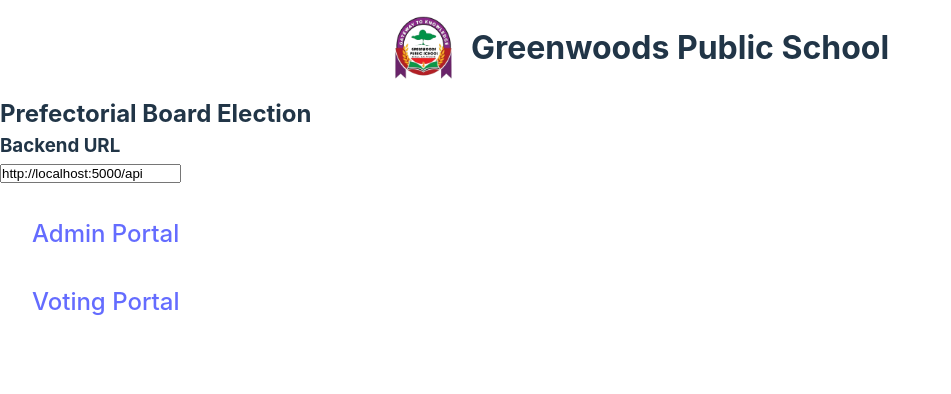
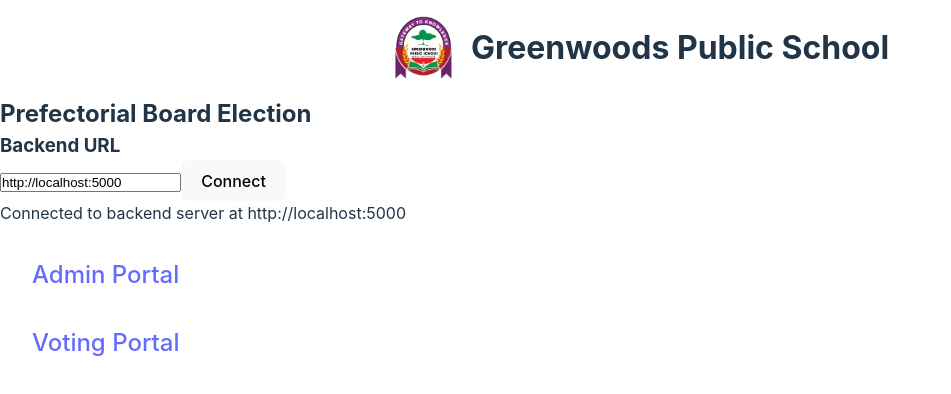
Before and after one commit to shafiahaz2478/school-election-manager, a React (Vite) app: page / in a window 1280 px wide. Shown: the top 394 px of the page, without its empty margins (0-951 px from the left). Built offline with nearby package versions, Linux system fonts and the light colour scheme; no server answers.

Commit message:
Refactor API connection
Also introduce websocket

```diff
--- a/package.json
+++ b/package.json
@@ -12,7 +12,8 @@
   "dependencies": {
     "react": "^18.3.1",
     "react-dom": "^18.3.1",
-    "react-router-dom": "^6.23.1"
+    "react-router-dom": "^6.23.1",
+    "socket.io-client": "^4.7.5"
   },
   "devDependencies": {
     "@types/react": "^18.3.3",
--- a/src/App.jsx
+++ b/src/App.jsx
@@ -7,7 +7,7 @@
 import routes from "./routes.jsx";
 
 function App() {
-  const [baseUrl, setBaseUrl] = useState("http://localhost:5000/api");
+  const [baseUrl, setBaseUrl] = useState("http://localhost:5000");
 
   const router = createBrowserRouter(routes);
 
--- /dev/null
+++ b/src/components/BackendConnection.jsx
@@ -0,0 +1,48 @@
+import { useCallback, useContext, useEffect, useState } from "react";
+import { io } from "socket.io-client";
+
+import AppContext from "../AppContext.js";
+
+export default function BackendConnection() {
+  const { baseUrl, setBaseUrl } = useContext(AppContext);
+
+  const [connectionUrl, setConnectionUrl] = useState(baseUrl);
+
+  const handleNewConnection = (e) => {
+    e.preventDefault();
+    setBaseUrl(connectionUrl);
+
+    const socket = io(connectionUrl);
+
+    socket.on("connect", () => {
+      console.log(`Connected to WebSocket server: ${connectionUrl}`);
+    });
+
+    socket.on("disconnect", () => {
+      console.log("Disconnected from WebSocket server");
+    });
+  };
+
+  const handleNewConnectionCallback = useCallback(handleNewConnection, [
+    connectionUrl,
+    setBaseUrl,
+  ]);
+  useEffect(() => {
+    handleNewConnectionCallback(new Event("submit"));
+  }, [handleNewConnectionCallback]);
+
+  return (
+    <div>
+      <h3>Backend URL</h3>
+      <form onSubmit={handleNewConnection}>
+        <input
+          type="text"
+          value={connectionUrl}
+          onChange={(e) => setConnectionUrl(e.target.value)}
+        />
+        <button type="submit">Connect</button>
+      </form>
+      <p>Connected to backend server at {baseUrl}</p>
+    </div>
+  );
+}
--- a/src/components/Login.jsx
+++ b/src/components/Login.jsx
@@ -11,7 +11,7 @@
   const handleLogin = async (e) => {
     e.preventDefault();
     try {
-      const response = await fetch(`${baseUrl}/auth/login`, {
+      const response = await fetch(`${baseUrl}/api/auth/login`, {
         method: "POST",
         headers: { "Content-Type": "application/json" },
         body: JSON.stringify({ username, password }),
--- a/src/components/Positions.jsx
+++ b/src/components/Positions.jsx
@@ -9,7 +9,7 @@
 
   const fetchPositions = async () => {
     try {
-      const response = await fetch(`${baseUrl}/positions`);
+      const response = await fetch(`${baseUrl}/api/positions`);
       const data = await response.json();
       console.log("Fetched positions");
       setPositions(data.positions);
@@ -26,7 +26,7 @@
   const handleAddPosition = async (e) => {
     e.preventDefault();
     try {
-      const response = await fetch(`${baseUrl}/positions`, {
+      const response = await fetch(`${baseUrl}/api/positions`, {
         method: "POST",
         headers: {
           "Content-Type": "application/json",
@@ -77,7 +77,7 @@
 
   const handleRemovePosition = async () => {
     try {
-      const response = await fetch(`${baseUrl}/positions/${position._id}`, {
+      const response = await fetch(`${baseUrl}/api/positions/${position._id}`, {
         method: "DELETE",
         headers: {
           "Content-Type": "application/json",
@@ -109,7 +109,7 @@
 
   const fetchCandidates = async () => {
     try {
-      const response = await fetch(`${baseUrl}/candidates`);
+      const response = await fetch(`${baseUrl}/api/candidates`);
       const data = await response.json();
       console.log("Fetched candidates");
       setCandidates(
@@ -133,7 +133,7 @@
   const handleAddCandidate = async (e) => {
     e.preventDefault();
     try {
-      const response = await fetch(`${baseUrl}/candidates`, {
+      const response = await fetch(`${baseUrl}/api/candidates`, {
         method: "POST",
         headers: {
           "Content-Type": "application/json",
@@ -152,7 +152,7 @@
 
   const handleRemoveCandidate = async (candidateId) => {
     try {
-      const response = await fetch(`${baseUrl}/candidates/${candidateId}`, {
+      const response = await fetch(`${baseUrl}/api/candidates/${candidateId}`, {
         method: "DELETE",
         headers: {
           "Content-Type": "application/json",
--- a/src/components/Register.jsx
+++ b/src/components/Register.jsx
@@ -17,7 +17,7 @@
     }
 
     try {
-      const response = await fetch(`${baseUrl}/auth/register`, {
+      const response = await fetch(`${baseUrl}/api/auth/register`, {
         method: "POST",
         headers: { "Content-Type": "application/json" },
         body: JSON.stringify({ username, password, role: "admin" }),
@@ -26,7 +26,7 @@
       if (data.message) {
         alert("Registration successful. Logging you in...");
 
-        const loginResponse = await fetch(`${baseUrl}/auth/login`, {
+        const loginResponse = await fetch(`${baseUrl}/api/auth/login`, {
           method: "POST",
           headers: { "Content-Type": "application/json" },
           body: JSON.stringify({ username, password }),
--- a/src/components/Sessions.jsx
+++ b/src/components/Sessions.jsx
@@ -13,7 +13,7 @@
   });
 
   const fetchSessions = async () => {
-    const response = await fetch(`${baseUrl}/sessions`);
+    const response = await fetch(`${baseUrl}/api/sessions`);
     const data = await response.json();
     setSessions(data.sessions);
   };
@@ -30,7 +30,7 @@
 
     setNewSession({ grade: "", division: "" });
 
-    const response = await fetch(`${baseUrl}/sessions`, {
+    const response = await fetch(`${baseUrl}/api/sessions`, {
       method: "POST",
       headers: {
         "Content-Type": "application/json",
@@ -49,7 +49,7 @@
   };
 
   const handleRemoveSession = async (id) => {
-    await fetch(`${baseUrl}/sessions/${id}`, {
+    await fetch(`${baseUrl}/api/sessions/${id}`, {
       method: "DELETE",
       headers: {
         Authorization: `Bearer ${authToken}`,
--- a/src/pages/Home.jsx
+++ b/src/pages/Home.jsx
@@ -1,23 +1,13 @@
 import { Link } from "react-router-dom";
-import { useContext } from "react";
 
 import Header from "../components/Header";
-import AppContext from "../AppContext.js";
+import BackendConnection from "../components/BackendConnection.jsx";
 
 export default function Home() {
-  const { baseUrl, setBaseUrl } = useContext(AppContext);
-
   return (
     <div>
       <Header />
-      <div>
-        <h3>Backend URL</h3>
-        <input
-          type="text"
-          value={baseUrl}
-          onChange={(e) => setBaseUrl(e.target.value)}
-        />
-      </div>
+      <BackendConnection />
       <Link to="admin" className="link">
         Admin Portal
       </Link>
```
Also changed, not shown: 1 other file (tests, documents, lock files or other folders).
